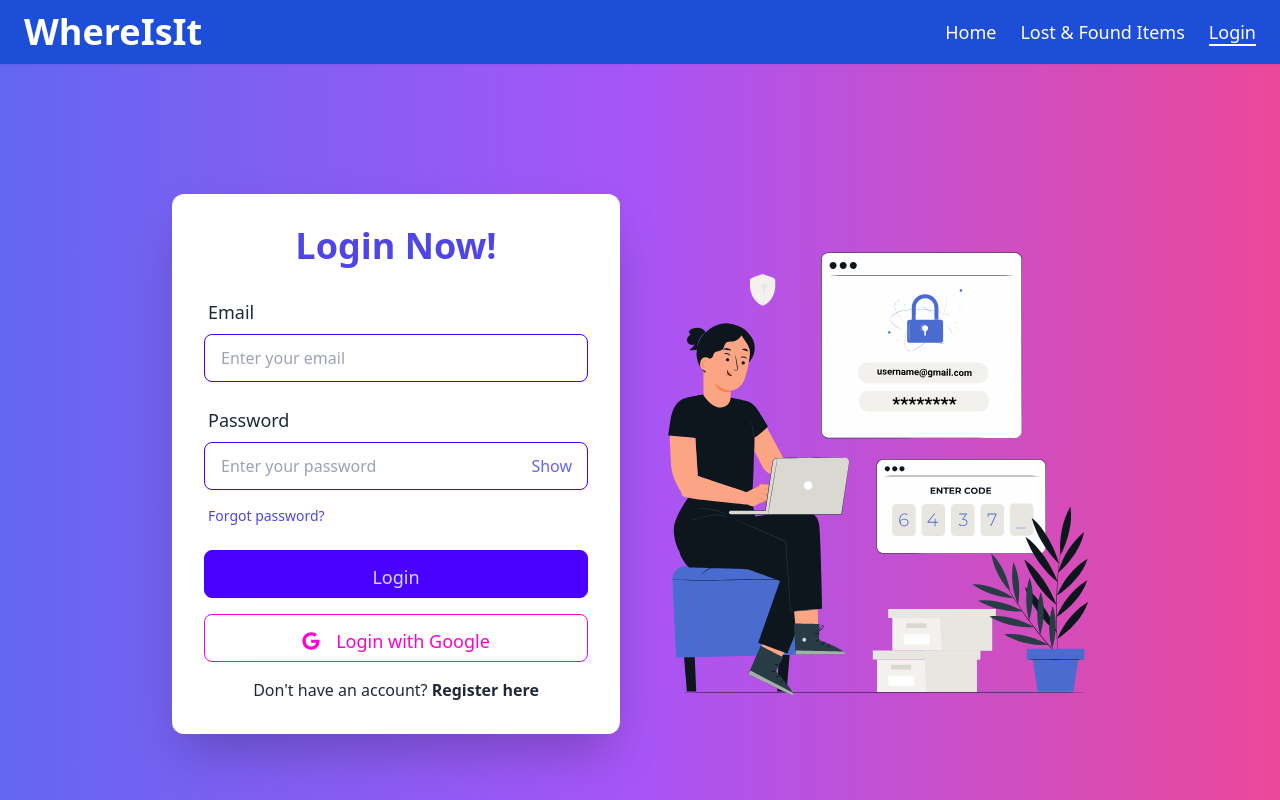
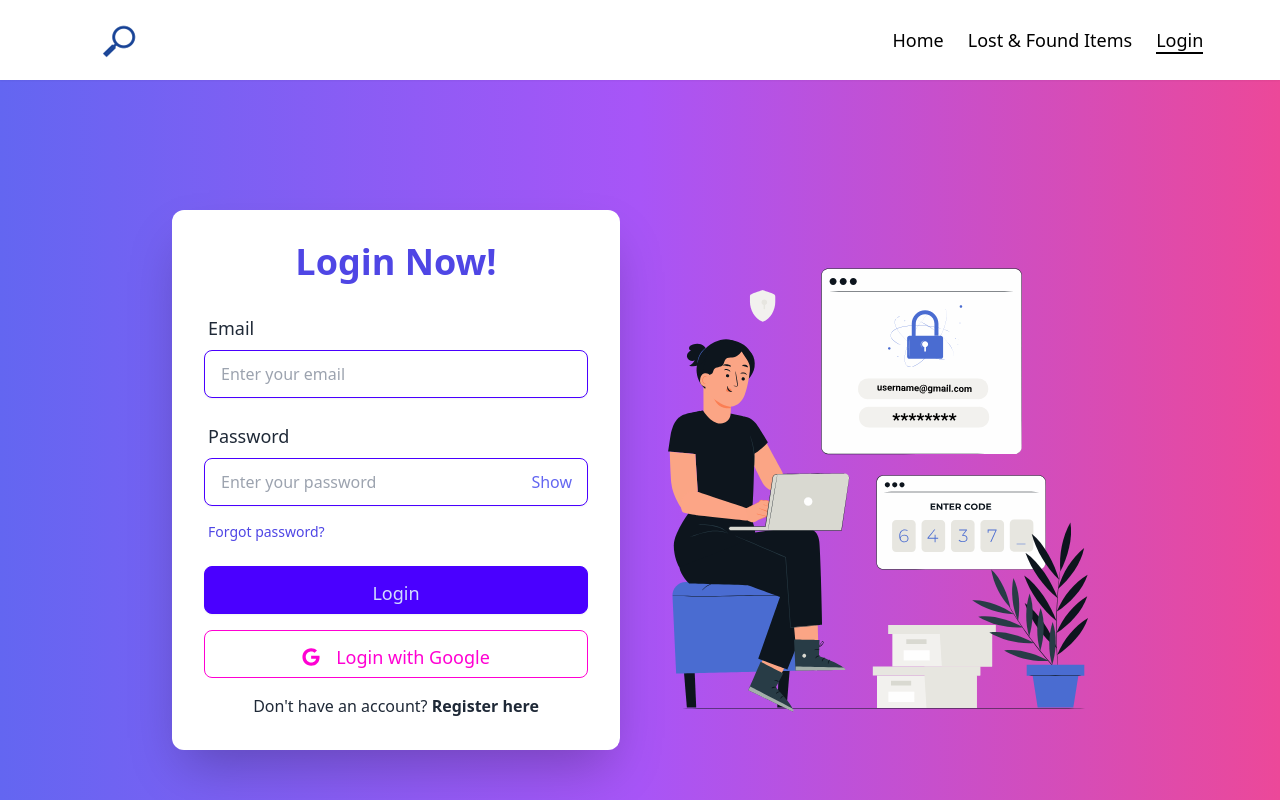
Before and after one commit to programmerrabbanii/lost-and-found-clients-, a React (Vite) app: page /login in a window 1280 px wide. Shown: the top 800 px of the page. Built offline with nearby package versions, Linux system fonts and the light colour scheme; no server answers.

Commit message:
added the navbar update style

```diff
--- a/src/components/LostItems.jsx
+++ b/src/components/LostItems.jsx
@@ -14,7 +14,7 @@ const LostItems = () => {
   }, []);
 
   return (
-    <div className="container mx-auto px-6 py-12 bg-gradient-to-b from-gray-50 to-gray-50 min-h-screen">
+    <div className="container mx-auto px-6 py-12 bg-gradient-to-b from-gray-50 to-gray-50 min-h-screen w-11/12 mx-auto">
       {/* Page Header */}
       <motion.h2
         className="text-4xl font-extrabold text-center text-gray-800 mb-10 tracking-wide"
--- a/src/components/Navbar.jsx
+++ b/src/components/Navbar.jsx
@@ -1,6 +1,7 @@
 import { useContext, useState } from 'react';
 import { Link, useLocation } from 'react-router-dom';
 import { AuthContext } from '../auth/AuthProvider';
+import navlogo from "../assets/img/logo-transparent.png";
 
 const Navbar = () => {
   const { user, logOutUser } = useContext(AuthContext);
@@ -10,16 +11,16 @@ const Navbar = () => {
   const isActive = (path) => location.pathname === path;
 
   return (
-    <nav className='navbar bg-[#1D4ED8] text-white text-lg shadow-sm sticky top-0 z-10 items-center'>
-      <div className='container mx-auto px-4 flex items-center justify-between'>
+    <nav className='navbar text-black text-lg shadow-sm sticky top-0 z-10 backdrop-blur bg-transparent '>
+      <div className='container mx-auto px-4 flex items-center justify-between w-11/12 mx-auto '>
         {/* Logo */}
         <Link to='/' className='flex gap-2 items-center'>
-          <span className='font-bold text-2xl md:text-4xl'>WhereIsIt</span>
+          <img className='h-16 w-32 object-contain' src={navlogo} alt="Logo" />
         </Link>
 
         {/* Hamburger Menu */}
         <button
-          className='md:hidden text-white focus:outline-none'
+          className='md:hidden focus:outline-none text-black'
           onClick={() => setIsMenuOpen(!isMenuOpen)}
         >
           <svg
@@ -39,18 +40,12 @@ const Navbar = () => {
         </button>
 
         {/* Navigation Links */}
-        <div
-          className={`${
-            isMenuOpen ? 'block' : 'hidden'
-          } md:flex items-center space-x-4 md:space-x-8`}
-        >
+        <div className={`${isMenuOpen ? 'block' : 'hidden'} md:flex items-center space-x-4 md:space-x-8`}>
           <ul className='flex flex-col md:flex-row md:space-x-6 space-y-4 md:space-y-0'>
             <li>
               <Link
                 to='/'
-                className={`hover:text-gray-200 ${
-                  isActive('/') ? 'border-b-2 border-white' : ''
-                }`}
+                className={`hover:text-gray-700 ${isActive('/') ? 'border-b-2 border-black' : ''}`}
               >
                 Home
               </Link>
@@ -58,71 +53,59 @@ const Navbar = () => {
             <li>
               <Link
                 to='/found'
-                className={`hover:text-gray-200 ${
-                  isActive('/found') ? 'border-b-2 border-white' : ''
-                }`}
+                className={`hover:text-gray-700 ${isActive('/found') ? 'border-b-2 border-black' : ''}`}
               >
                 Lost & Found Items
               </Link>
             </li>
             {user && (
+              <>
                 <li>
                   <Link
                     to='/add-lost'
-                  className={`hover:text-gray-200 ${
-                    isActive('/add-lost') ? 'border-b-2 border-white' : ''
-                  }`}
+                    className={`hover:text-gray-700 ${isActive('/add-lost') ? 'border-b-2 border-black' : ''}`}
                   >
                     Add Lost Item
                   </Link>
                 </li>
-            )}
-            {user && (
                 <li>
                   <Link
                     to='/recovered'
-                  className={`hover:text-gray-200 ${
-                    isActive('/recovered') ? 'border-b-2 border-white' : ''
-                  }`}
+                    className={`hover:text-gray-700 ${isActive('/recovered') ? 'border-b-2 border-black' : ''}`}
                   >
                     Recovered Items
                   </Link>
                 </li>
-            )}
-            {user && (
                 <li>
                   <Link
                     to='/my-manage'
-                  className={`hover:text-gray-200 ${
-                    isActive('/my-manage') ? 'border-b-2 border-white' : ''
-                  }`}
+                    className={`hover:text-gray-700 ${isActive('/my-manage') ? 'border-b-2 border-black' : ''}`}
                   >
                     Manage My Items
                   </Link>
                 </li>
+              </>
             )}
             {!user ? (
               <li>
                 <Link
                   to='/login'
-                  className={`hover:text-gray-200 ${
-                    isActive('/login') ? 'border-b-2 border-white' : ''
-                  }`}
+                  className={`hover:text-gray-700 ${isActive('/login') ? 'border-b-2 border-black' : ''}`}
                 >
                   Login
                 </Link>
               </li>
             ) : (
-              <li className='flex items-center'>
+              <li className='flex items-center gap-2'>
                 <img
                   referrerPolicy='no-referrer'
                   alt='User Profile'
                   src={user?.photoURL}
-                  className='w-10 h-10 rounded-full'
+                  className='w-10 h-10 rounded-full border border-gray-400'
                 />
                 <button
                   onClick={logOutUser}
-                  className='border text-white py-1 px-4 rounded ml-2'
+                  className='border text-black py-1 px-4 rounded hover:bg-gray-100 transition-all'
                 >
                   Logout
                 </button>
```
Also changed, not shown: src/assets/img/istockphoto-1739381148-612x612-removebg-preview.png (added), src/assets/img/logo-transparent.png (added), src/components/Recent.jsx (line endings or trailing spaces). Lines whose indentation alone changed are shown as unchanged.
